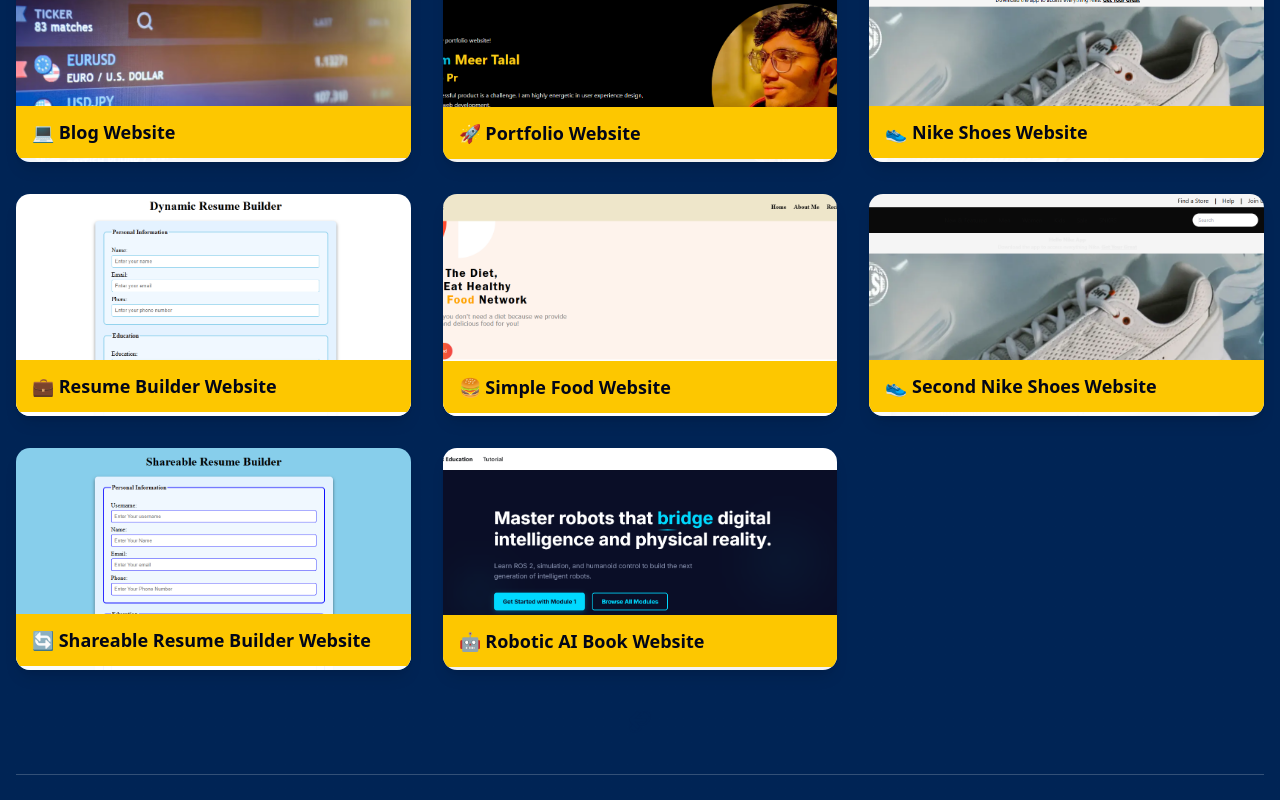
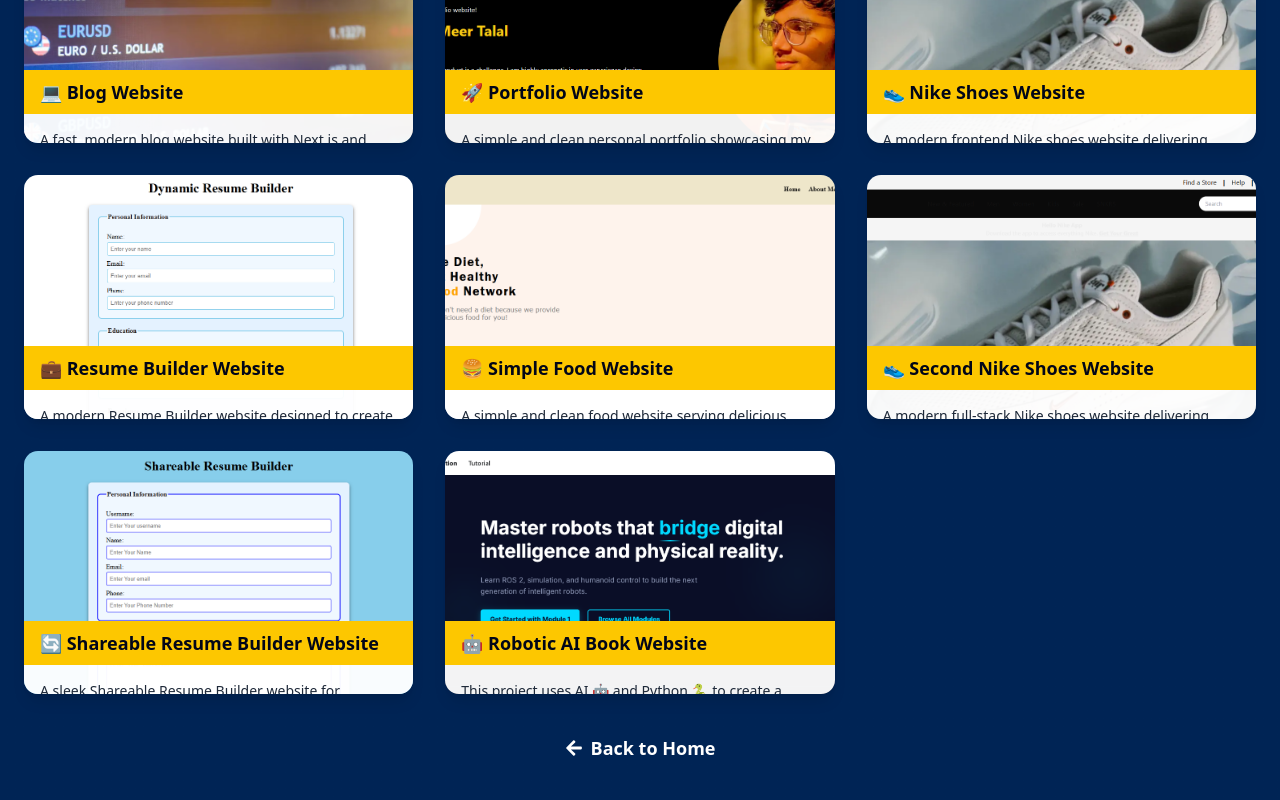
Before and after one commit to meertalal/personal-portfolio, a Next.js app: page /projects in a window 1280 px wide. Shown: the part 260-1060 px from the top of the page. Built offline with nearby package versions, Linux system fonts and the light colour scheme.

Commit message:
update project

```diff
--- a/app/projects/page.tsx
+++ b/app/projects/page.tsx
@@ -4,9 +4,9 @@
 import Image from "next/image";
 import { MdComputer } from "react-icons/md";
 import { motion } from "framer-motion";
-import { Link } from "lucide-react";
-import { FaArrowLeft, FaHeart } from "react-icons/fa";
-import { FaChevronLeft } from "react-icons/fa6";
+import Link from "next/link";
+import { FaArrowLeft } from "react-icons/fa";
+import { useState } from "react";
 
 const projects = [
   {
@@ -88,38 +88,40 @@
 ];
 
 export default function WorkSection() {
+  const [activeIndex, setActiveIndex] = useState<number | null>(null);
+
   return (
     <div>
-  <Header/>
-    <section
+      <Header />
 
-      className="bg-gradient-to-b from-[#002455] to-[#002455] py-12 px-4"
-      id="work"
-    >
-      {/* Section Heading */}
+      <section className="bg-gradient-to-b from-[#002455] to-[#002455] py-10 px-4 sm:px-6">
+
+
         <motion.h1
           initial={{ opacity: 0, y: -30 }}
           whileInView={{ opacity: 1, y: 0 }}
-        transition={{ duration: 0.6 }}
-        viewport={{ once: true }}
-        className="p-10 sm:p-14 text-3xl sm:text-4xl text-white flex font-bold items-center justify-center gap-2 text-center"
+          className="py-10 text-2xl sm:text-3xl md:text-4xl text-white flex font-bold items-center justify-center gap-2 text-center"
         >
-        <MdComputer className="text-3xl sm:text-4xl" />
+          <MdComputer />
           Projects <span className="text-[#ffae00]">Made</span>
         </motion.h1>
 
-      {/* Grid */}
-      <div className="grid gap-8 sm:grid-cols-2 lg:grid-cols-3 max-w-[1400px] mx-auto">
-        {projects.map((project, index) => (
+
+        <div className="grid gap-6 sm:gap-8 sm:grid-cols-2 lg:grid-cols-3 max-w-[1400px] mx-auto">
+          {projects.map((project, index) => {
+            const isActive = activeIndex === index;
+
+            return (
               <motion.div
                 key={index}
-            initial={{ opacity: 0, y: 50, scale: 0.95 }}
-            whileInView={{ opacity: 1, y: 0, scale: 1 }}
-            transition={{ duration: 0.6, delay: index * 0.1 }}
-            viewport={{ once: true }}
-            className="relative w-full aspect-[16/9] rounded-xl overflow-hidden shadow-lg group"
+                onClick={() =>
+                  setActiveIndex(isActive ? null : index)
+                }
+                initial={{ opacity: 0, y: 50 }}
+                whileInView={{ opacity: 1, y: 0 }}
+                className="relative w-full aspect-[16/10] rounded-xl overflow-hidden shadow-lg cursor-pointer"
               >
-            {/* Image */}
+
                 <motion.div
                   whileHover={{ scale: 1.05 }}
                   className="absolute inset-0"
@@ -128,42 +130,39 @@
                     src={project.image}
                     alt={project.title}
                     fill
-                sizes="(max-width: 768px) 100vw, (max-width: 1200px) 50vw, 33vw"
-                className="object-cover object-center transition duration-500"
+                    className="object-cover"
                   />
                 </motion.div>
 
-            {/* Overlay */}
+
                 <motion.div
-              initial={{ top: "75%" }}
+                  initial={{ top: "70%" }}
+                  animate={{
+                    top: isActive ? 0 : "70%",
+                  }}
                   whileHover={{ top: 0 }}
-              transition={{ duration: 0.5 }}
+                  transition={{ duration: 0.4 }}
                   className="absolute left-0 w-full h-full bg-white/95 flex flex-col"
                 >
-              {/* Title */}
-              <div className="bg-yellow-400 px-4 py-3">
-                <h3 className="text-lg font-semibold">
+
+                  <div className="bg-yellow-400 px-4 py-2">
+                    <h3 className="text-base sm:text-lg font-semibold">
                       {project.emoji} {project.title}
                     </h3>
                   </div>
 
-              {/* Content */}
-              <div className="p-4 flex flex-col justify-between flex-1">
-                <p className="text-sm font-semibold text-gray-800 line-clamp-4">
+
+                  <div className="p-3 sm:p-4 flex flex-col justify-between flex-1">
+                    <p className="text-xs sm:text-sm font-medium text-gray-800 line-clamp-4">
                       {project.description}
                     </p>
 
-                {/* Buttons */}
-                <motion.div
-                  initial={{ opacity: 0, y: 10 }}
-                  whileHover={{ opacity: 1, y: 0 }}
-                  className="flex gap-2 mt-4 opacity-0 group-hover:opacity-100 transition"
-                >
+
+                    <div className="flex gap-2 mt-3">
                       <a
                         href={project.viewLink}
                         target="_blank"
-                    rel="noopener noreferrer"
-                    className="px-4 py-2 bg-yellow-400 text-black rounded-md text-sm font-semibold hover:bg-yellow-300 transition"
+                        className="flex-1 text-center px-3 py-2 bg-yellow-400 text-black rounded-md text-xs sm:text-sm font-semibold hover:bg-yellow-300 transition"
                       >
                         👁 View
                       </a>
@@ -171,45 +170,30 @@
                       <a
                         href={project.codeLink}
                         target="_blank"
-                    rel="noopener noreferrer"
-                    className="px-4 py-2 bg-zinc-600 backdrop-blur text-white rounded-md text-sm hover:bg-black transition"
+                        className="flex-1 text-center px-3 py-2 bg-zinc-700 text-white rounded-md text-xs sm:text-sm hover:bg-black transition"
                       >
                         💻 Code
                       </a>
-                </motion.div>
+                    </div>
                   </div>
                 </motion.div>
               </motion.div>
-        ))}
+            );
+          })}
         </div>
 
 
-       <motion.div
-          initial={{ opacity: 0, y: 20 }}
-          whileInView={{ opacity: 1, y: 0 }}
-          transition={{ duration: 0.8 }}
-          className="pt-10 flex justify-center"
-        >
+        <div className="pt-10 flex justify-center">
           <Link
             href="/"
-            className="text-[20px] text-[#002455] font-bold hover:text-[#ffae00] duration-300 flex items-center gap-1"
+            className="text-base sm:text-lg text-white font-bold hover:text-[#ffae00] duration-300 flex items-center gap-2"
           >
             <FaArrowLeft /> Back to Home
           </Link>
-        </motion.div>
+        </div>
+      </section>
 
-
-       <motion.div
-        initial={{ opacity: 0 }}
-        whileInView={{ opacity: 1 }}
-        transition={{ duration: 1 }}
-        className="mt-10 pt-5 border-t font-bold border-white/20"
-      >
-
-      </motion.div>
-    </section>
       <Footer />
     </div>
-
   );
 }
```
Lines whose indentation alone changed are shown as unchanged.
